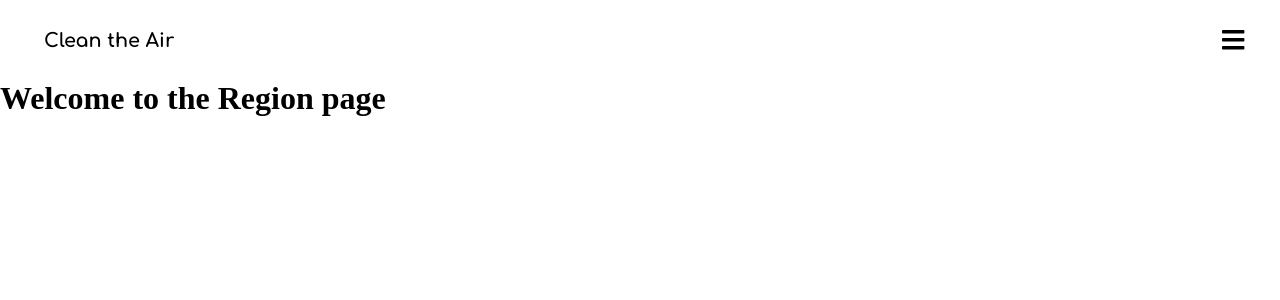
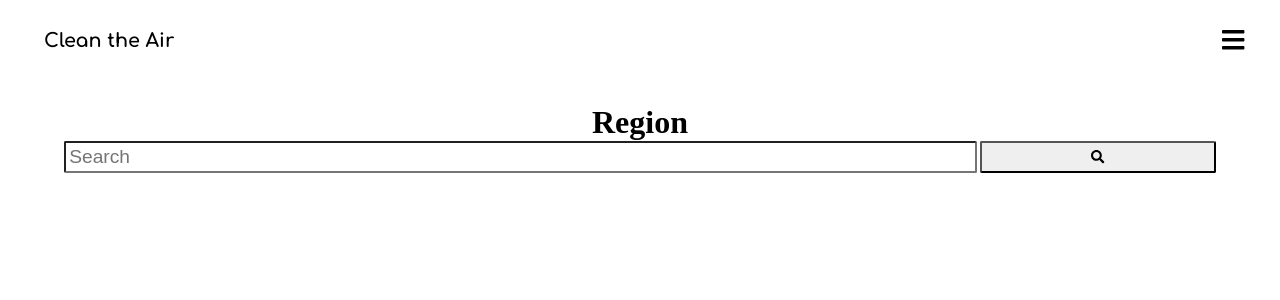
Before and after one commit to rmcguire6/v30-geckos-team-04, a React (Create React App) app: page /region in a window 1280 px wide. Shown: the top 300 px of the page. Built offline with nearby package versions, Linux system fonts and the light colour scheme; no server answers.

Commit message:
feat: Add SearchBar to Region page

```diff
--- a/src/@modules/region/Region.js
+++ b/src/@modules/region/Region.js
@@ -1,11 +1,18 @@
-import React from 'react'
-
+import React, { useContext } from "react";
+import styles from "./Region.module.css";
+import SearchBar from "../search/SearchBar";
+import CurrentContext from "../../context/Current";
 const Region = () => {
+  const { currentLocation } = useContext(CurrentContext);
+  console.log(`currentLocation is ${currentLocation}`);
   return (
-    <div>
-      <h1>Welcome to the Region page</h1>
-    </div>
+    <>
+      <div className={styles.region}>
+        <h1>Region</h1>
+        <SearchBar />
+      </div>
+    </>
   );
-}
+};
 
 export default Region;
--- /dev/null
+++ b/src/@modules/region/Region.module.css
@@ -0,0 +1,16 @@
+@value mediaQuery from '../common/size.css';
+
+.region {
+  display: flex;
+  flex-direction: column;
+  align-items: center;
+  height: calc(100vh - 80px);
+  padding: 1.5rem 0;
+}
+
+/* Desktop */
+@media screen and (min-width: mediaQuery) {
+  .region {
+    padding: 2rem 0;
+  }
+}
--- a/src/@modules/search/SearchBar.js
+++ b/src/@modules/search/SearchBar.js
@@ -1,17 +1,16 @@
-import React, { useState, useContext } from 'react';
-import { FontAwesomeIcon } from '@fortawesome/react-fontawesome';
-import { faSearch } from '@fortawesome/free-solid-svg-icons';
-import styles from './SearchBar.module.css';
-import CurrentContext from '../../context/Current';
+import React, { useState, useContext } from "react";
+import { FontAwesomeIcon } from "@fortawesome/react-fontawesome";
+import { faSearch } from "@fortawesome/free-solid-svg-icons";
+import styles from "./SearchBar.module.css";
+import CurrentContext from "../../context/Current";
 
 const SearchBar = () => {
-  const [searchText, setSearchText] = useState('');
+  const [searchText, setSearchText] = useState("");
   const { setCurrentLocation } = useContext(CurrentContext);
-  const setLocation = e => {
+  const setLocation = (e) => {
     e.preventDefault();
-    setCurrentLocation({ location: searchText });
-    console.log('current location', searchText);
-    setSearchText('');
+    setCurrentLocation(searchText);
+    setSearchText("");
   };
   return (
     <>
@@ -20,7 +19,7 @@ const SearchBar = () => {
           className={styles.searchBar}
           value={searchText}
           placeholder="Search"
-          onChange={e => setSearchText(e.target.value.trim())}
+          onChange={(e) => setSearchText(e.target.value.trim())}
         />
         <button className={styles.icon}>
           <FontAwesomeIcon icon={faSearch} />
```
